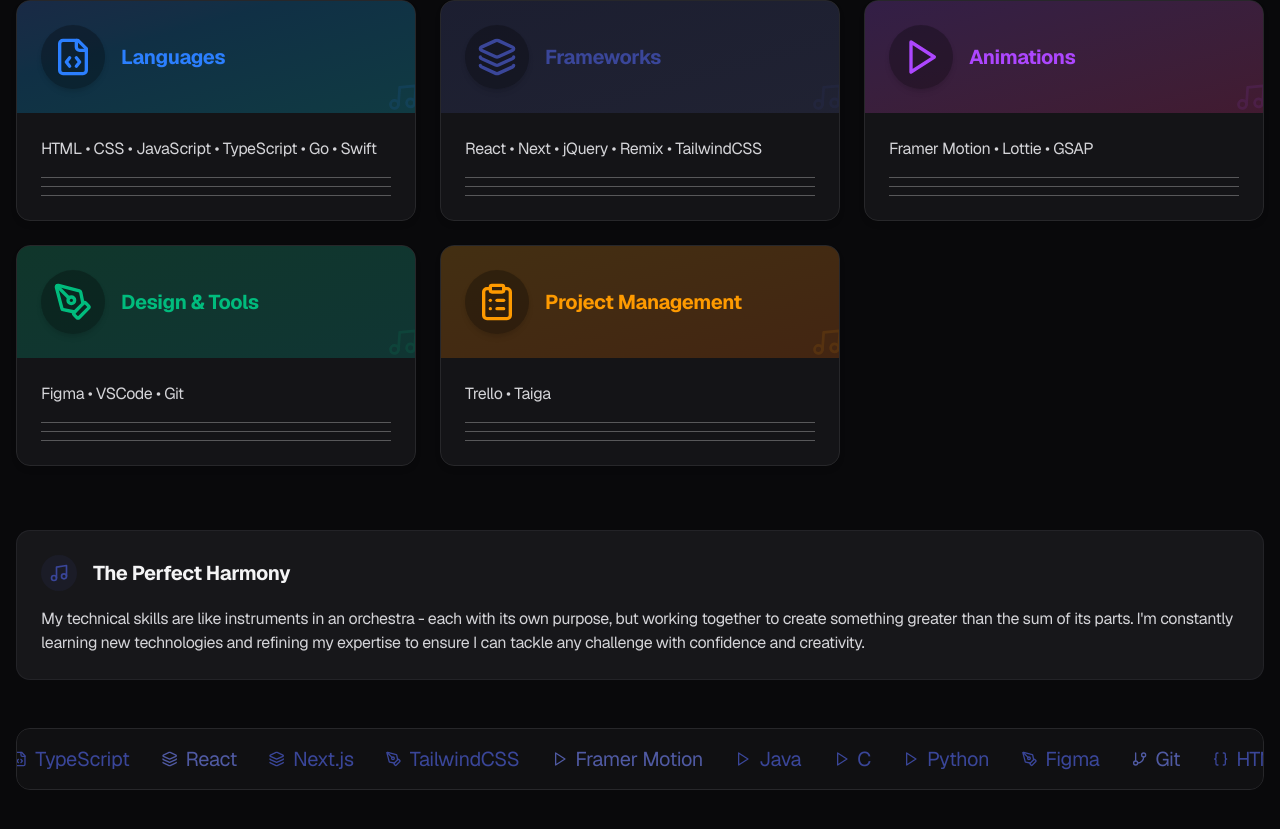
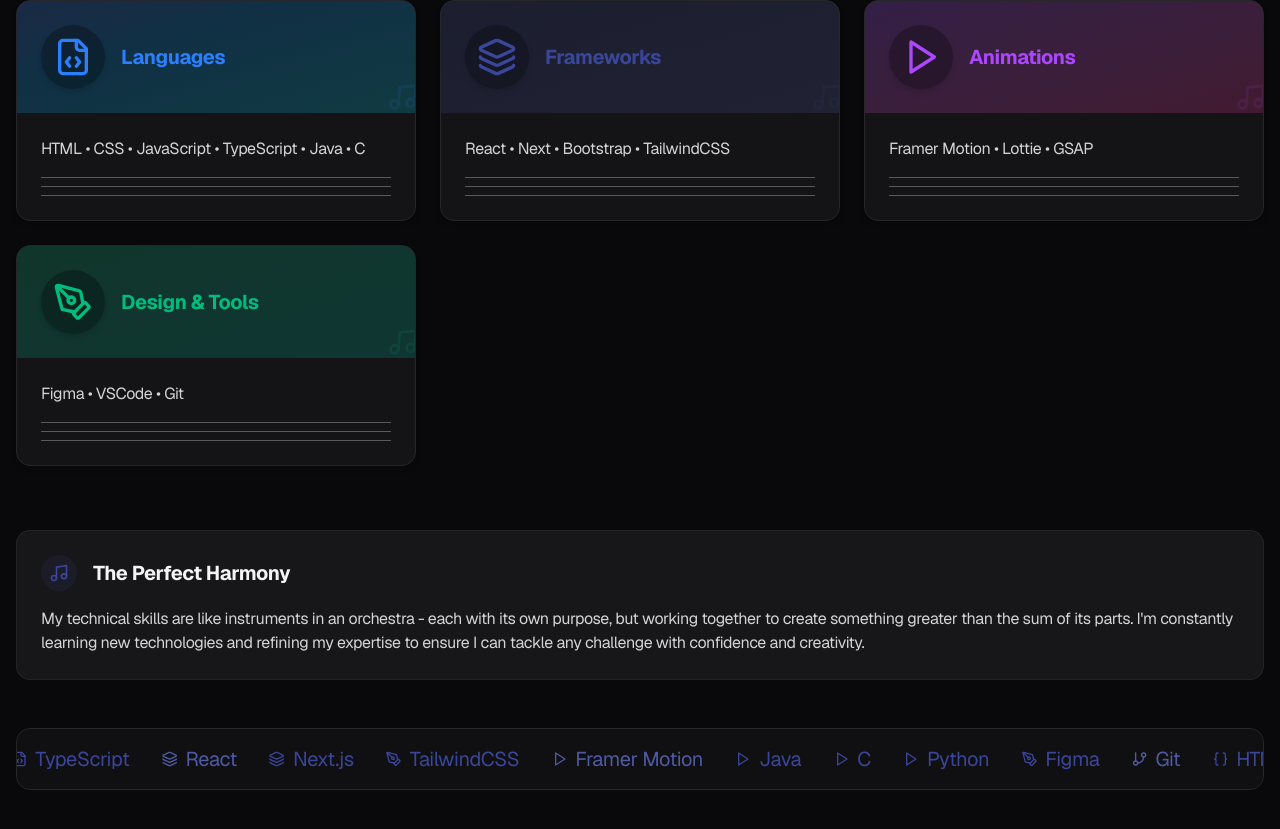
Before and after one commit to TanishSen/TanishSen-portfolio, a Next.js app: page / in a window 1280 px wide. Shown: the part 3188-4017 px from the top of the page. Built offline with nearby package versions, Linux system fonts and the light colour scheme; no server answers.

Commit message:
updated the skils section

```diff
--- a/components/sections/skills.tsx
+++ b/components/sections/skills.tsx
@@ -19,13 +19,13 @@
 const dataSkills = [
   {
     category: "Languages",
-    skills: "HTML • CSS • JavaScript • TypeScript • Go • Swift",
+    skills: "HTML • CSS • JavaScript • TypeScript • Java • C",
     icon: <FileCode className="h-10 w-10" />,
     color: "from-blue-500/20 to-cyan-400/20 text-blue-500",
   },
   {
     category: "Frameworks",
-    skills: "React • Next • jQuery • Remix • TailwindCSS",
+    skills: "React • Next • Bootstrap • TailwindCSS",
     icon: <Layers className="h-10 w-10" />,
     color: "from-primary/20 to-secondary/20 text-primary",
   },
@@ -41,12 +41,12 @@
     icon: <PenTool className="h-10 w-10" />,
     color: "from-emerald-500/20 to-teal-500/20 text-emerald-500",
   },
-  {
-    category: "Project Management",
-    skills: "Trello • Taiga",
-    icon: <ClipboardList className="h-10 w-10" />,
-    color: "from-amber-500/20 to-orange-500/20 text-amber-500",
-  },
+  // {
+  //   category: "Project Management",
+  //   skills: "Trello • Taiga",
+  //   icon: <ClipboardList className="h-10 w-10" />,
+  //   color: "from-amber-500/20 to-orange-500/20 text-amber-500",
+  // },
 ];
 
 export function SkillsSection() {
```
